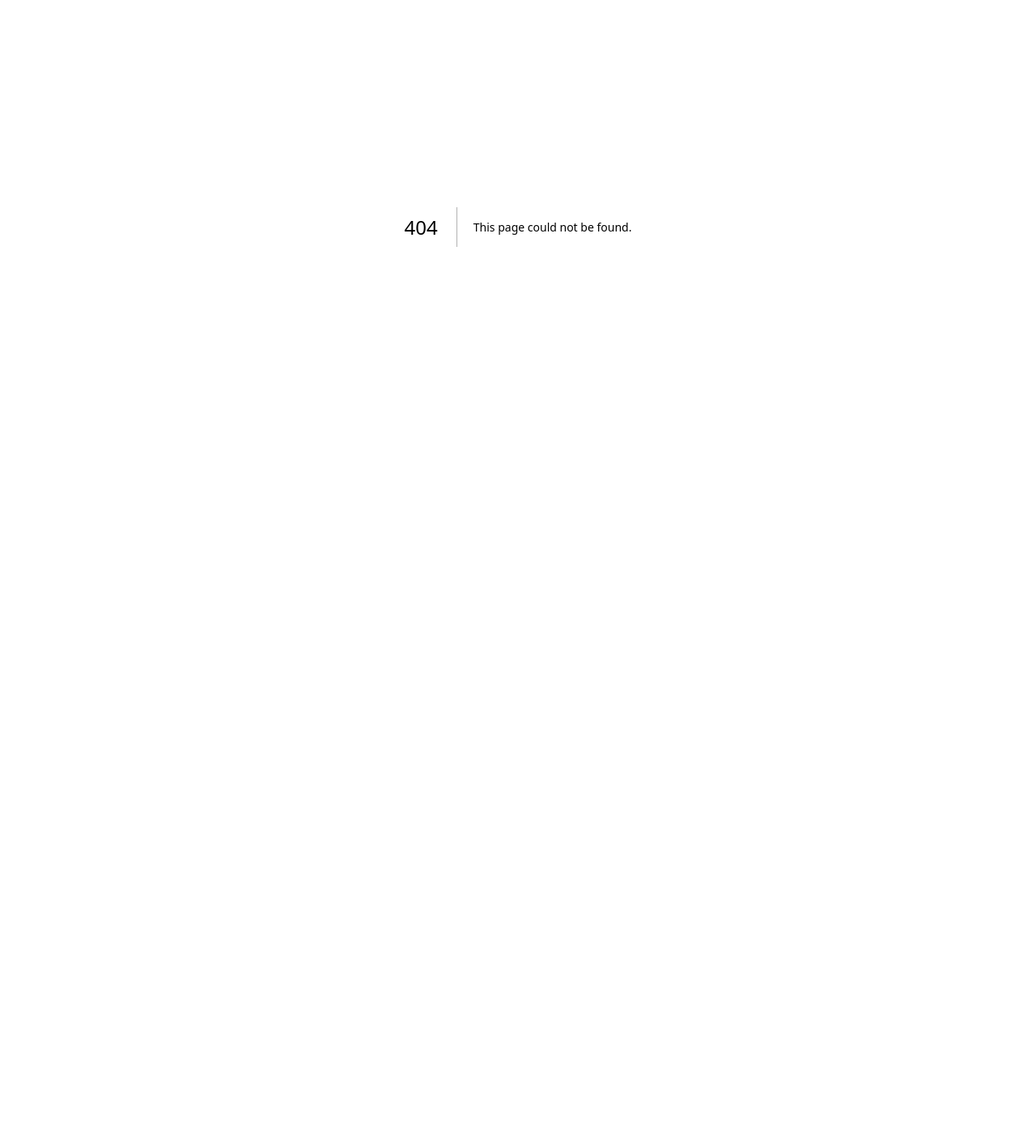
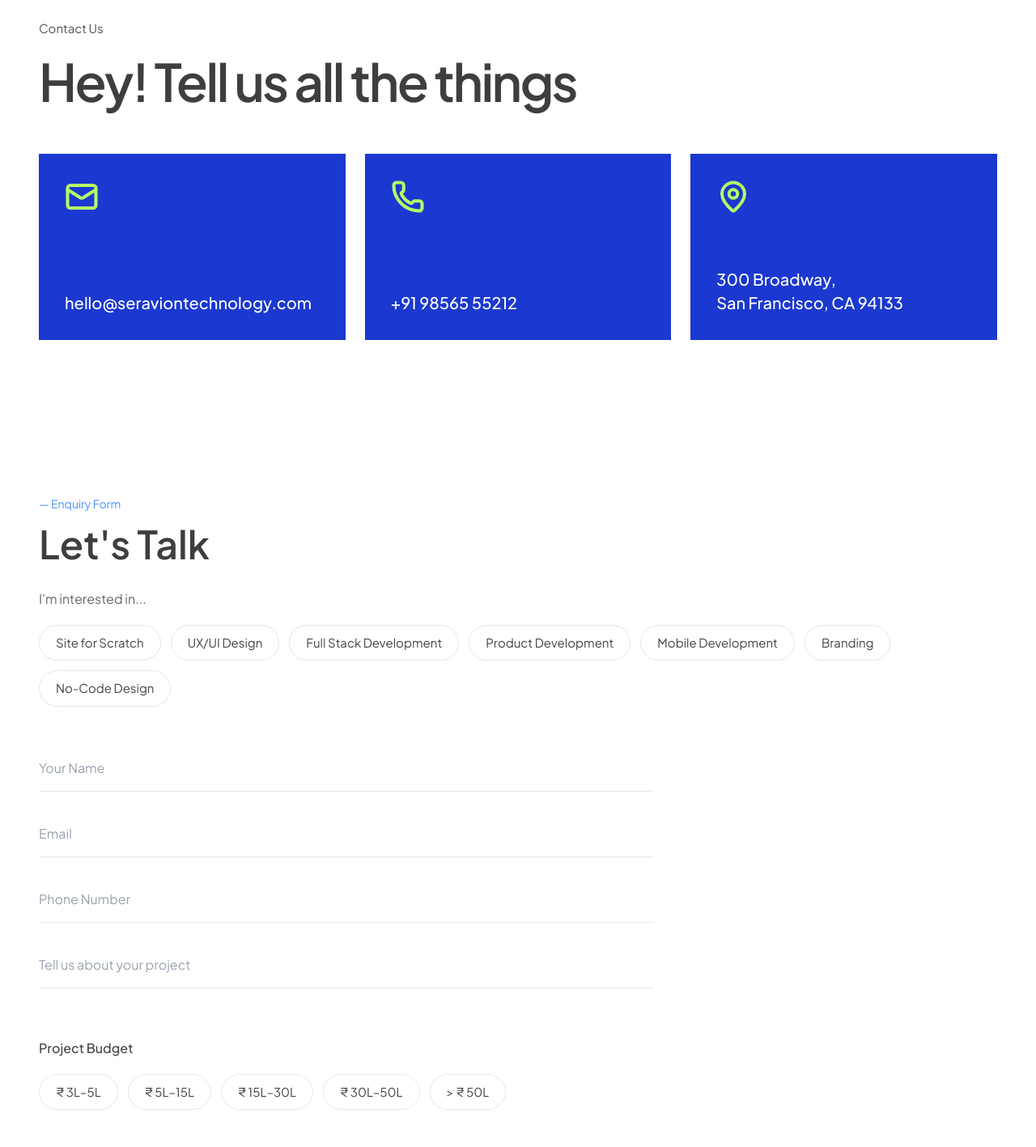
Before and after one commit to Prempujara/seravion, a Next.js app: page /contact in a window 1280 px wide. Before the commit this address had no page. Shown: the part 120-1537 px from the top of the page at 81% size. Before the commit the page ends 800 px from the top, so only its background shows below. Built offline with nearby package versions, Linux system fonts and the light colour scheme.

Commit message:
contact us form done

```diff
--- /dev/null
+++ b/app/contact/page.tsx
@@ -0,0 +1,23 @@
+import Navbar from "@/components/navbar/navbar";
+import Footer from "@/components/footer/footer";
+import Contact from "@/components/contact/contact";
+
+
+import ContactHero from "@/components/contact/components/ContactHero";
+import ContactCards from "@/components/contact/components/ContactCards";
+import ContactForm from "@/components/contact/components/ContactForm";
+export default function ContactPage() {
+ return (
+    <>
+      <Navbar />
+
+      <main className="bg-white">
+        <ContactHero />
+        <ContactCards />
+        <ContactForm/>
+      </main>
+      <Contact />
+      <Footer />
+    </>
+  );
+}
--- /dev/null
+++ b/components/contact/components/ContactCards.tsx
@@ -0,0 +1,51 @@
+"use client";
+
+import { Mail, Phone, MapPin } from "lucide-react";
+
+const cards = [
+  {
+    icon: Mail,
+    title: "hello@seraviontechnology.com",
+  },
+  {
+    icon: Phone,
+    title: "+91 98565 55212",
+  },
+  {
+    icon: MapPin,
+    title: "300 Broadway,\nSan Francisco, CA 94133",
+  },
+];
+
+export default function ContactCards() {
+  return (
+    <section className="bg-white pt-14 pb-24">
+      <div className="max-w-[1280px] mx-auto px-6 md:px-10 lg:px-12">
+        <div className="grid grid-cols-1 md:grid-cols-3 gap-6">
+          {cards.map((card, index) => {
+            const Icon = card.icon;
+
+            return (
+              <div
+                key={index}
+                className="bg-[#1B38D0] h-[230px] p-8 flex flex-col justify-between transition-all duration-300 hover:-translate-y-1"
+              >
+                <div>
+                  <Icon
+                    size={42}
+                    strokeWidth={2.3}
+                    className="text-[#B7FF65]"
+                  />
+                </div>
+
+                <p className="text-white text-[20px] font-medium leading-[1.45] whitespace-pre-line">
+                  {card.title}
+                </p>
+              </div>
+            );
+          })}
+        </div>
+      </div>
+    </section>
+  );
+}
--- /dev/null
+++ b/components/contact/components/ContactForm.tsx
@@ -0,0 +1,121 @@
+"use client";
+
+import { useState } from "react";
+
+const services = [
+  "Site for Scratch",
+  "UX/UI Design",
+  "Full Stack Development",
+  "Product Development",
+  "Mobile Development",
+  "Branding",
+  "No-Code Design",
+];
+
+const budgets = [
+  "₹ 3L–5L",
+  "₹ 5L–15L",
+  "₹ 15L–30L",
+  "₹ 30L–50L",
+  "> ₹ 50L",
+];
+
+export default function ContactForm() {
+  const [selectedService, setSelectedService] = useState("");
+  const [selectedBudget, setSelectedBudget] = useState("");
+
+  return (
+    <section className="bg-white py-24">
+      <div className="max-w-[1280px] mx-auto px-6 md:px-10 lg:px-12">
+        {/* Label */}
+        <p className="text-sm text-[#4A90FF] mb-4">— Enquiry Form</p>
+
+        {/* Heading */}
+        <h2 className="text-5xl font-semibold text-[#3E3E3E] mb-8">
+          Let's Talk
+        </h2>
+
+        {/* Interested In */}
+        <p className="text-[#666] mb-5">I'm interested in...</p>
+
+        <div className="flex flex-wrap gap-3 mb-16">
+          {services.map((service) => (
+            <button
+              key={service}
+              type="button"
+              onClick={() => setSelectedService(service)}
+              className={`px-5 py-2.5 rounded-full border text-[15px] transition-all ${
+                selectedService === service
+                  ? "bg-[#2B95FF] text-white border-[#2B95FF]"
+                  : "border-gray-200 text-[#444] hover:border-[#2B95FF]"
+              }`}
+            >
+              {service}
+            </button>
+          ))}
+        </div>
+
+        {/* Form */}
+        <form className="max-w-[760px]">
+          <div className="space-y-10">
+            <input
+              type="text"
+              placeholder="Your Name"
+              className="w-full border-b border-gray-200 pb-4 outline-none placeholder:text-gray-400"
+            />
+
+            <input
+              type="email"
+              placeholder="Email"
+              className="w-full border-b border-gray-200 pb-4 outline-none placeholder:text-gray-400"
+            />
+
+            <input
+              type="tel"
+              placeholder="Phone Number"
+              className="w-full border-b border-gray-200 pb-4 outline-none placeholder:text-gray-400"
+            />
+
+            <textarea
+              rows={1}
+              placeholder="Tell us about your project"
+              className="w-full resize-none border-b border-gray-200 pb-4 outline-none placeholder:text-gray-400"
+            />
+          </div>
+
+          {/* Budget */}
+          <div className="mt-14">
+            <p className="font-medium text-[#444] mb-5">
+              Project Budget
+            </p>
+
+            <div className="flex flex-wrap gap-3">
+              {budgets.map((budget) => (
+                <button
+                  key={budget}
+                  type="button"
+                  onClick={() => setSelectedBudget(budget)}
+                  className={`px-5 py-2.5 rounded-full border text-[15px] transition-all ${
+                    selectedBudget === budget
+                      ? "bg-[#2B95FF] text-white border-[#2B95FF]"
+                      : "border-gray-200 text-[#444] hover:border-[#2B95FF]"
+                  }`}
+                >
+                  {budget}
+                </button>
+              ))}
+            </div>
+          </div>
+
+          {/* Submit */}
+          <button
+            type="submit"
+            className="mt-12 bg-[#2B95FF] hover:bg-[#1D83E8] text-white font-medium px-10 py-4 rounded-md transition-colors"
+          >
+            Send Request
+          </button>
+        </form>
+      </div>
+    </section>
+  );
+}
--- /dev/null
+++ b/components/contact/components/ContactHero.tsx
@@ -0,0 +1,17 @@
+export default function ContactHero() {
+  return (
+    <section className="bg-white pt-32 lg:pt-36">
+      <div className="max-w-[1280px] mx-auto px-6 md:px-10 lg:px-12">
+        {/* Label */}
+        <p className="text-[15px] text-[#555555] mb-5">
+          Contact Us
+        </p>
+
+        {/* Heading */}
+        <h1 className="text-[42px] md:text-[58px] lg:text-[64px] font-semibold tracking-[-0.04em] leading-[1.05] text-[#3E3E3E] max-w-[700px]">
+          Hey! Tell us all the things
+        </h1>
+      </div>
+    </section>
+  );
+}
--- a/package.json
+++ b/package.json
@@ -11,6 +11,7 @@
   "dependencies": {
     "framer-motion": "^12.38.0",
     "gsap": "^3.14.2",
+    "lucide-react": "^1.21.0",
     "next": "16.2.2",
     "react": "19.2.4",
     "react-dom": "19.2.4",
```
Also changed, not shown: 1 other file (tests, documents, lock files or other folders).
